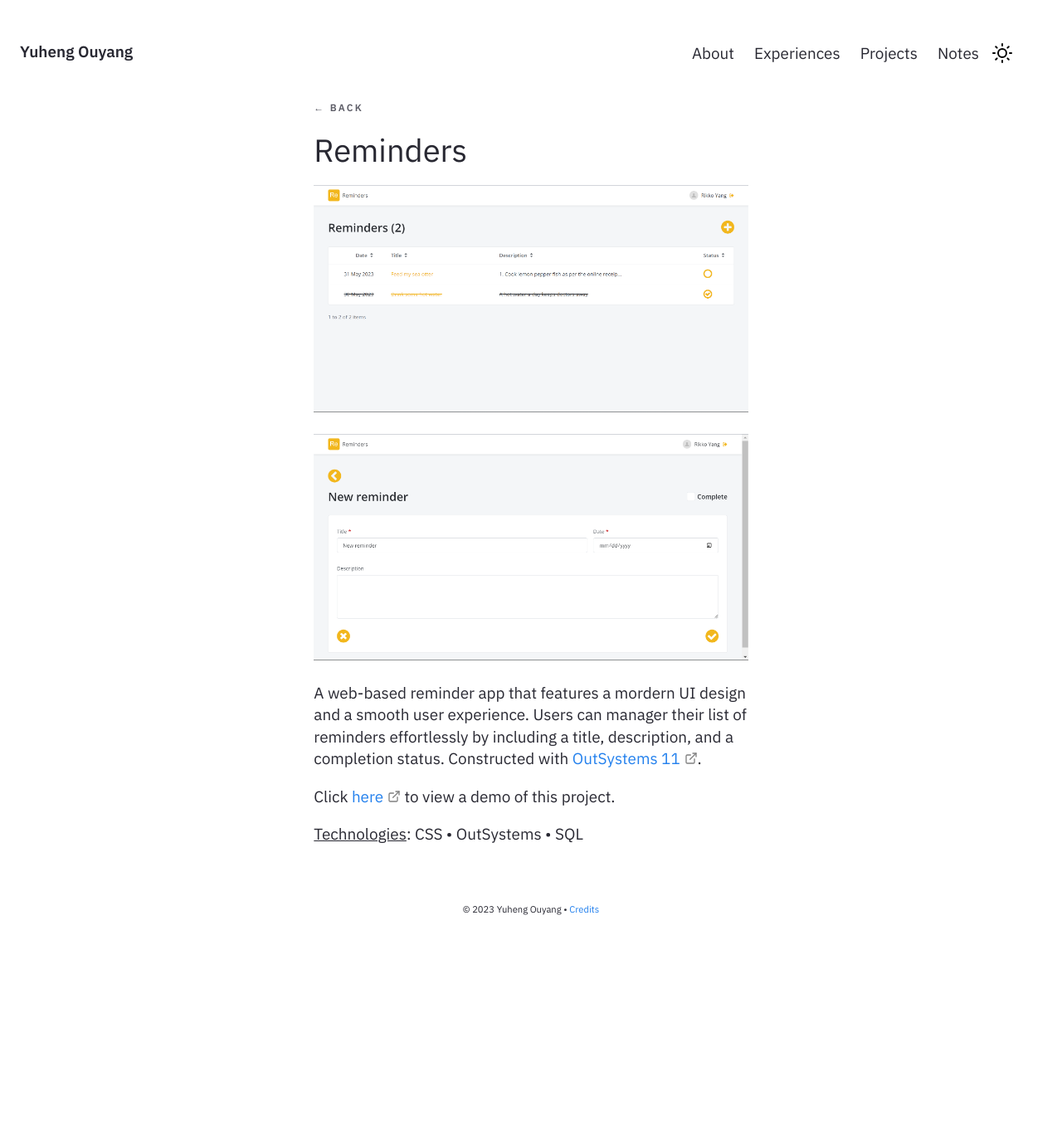
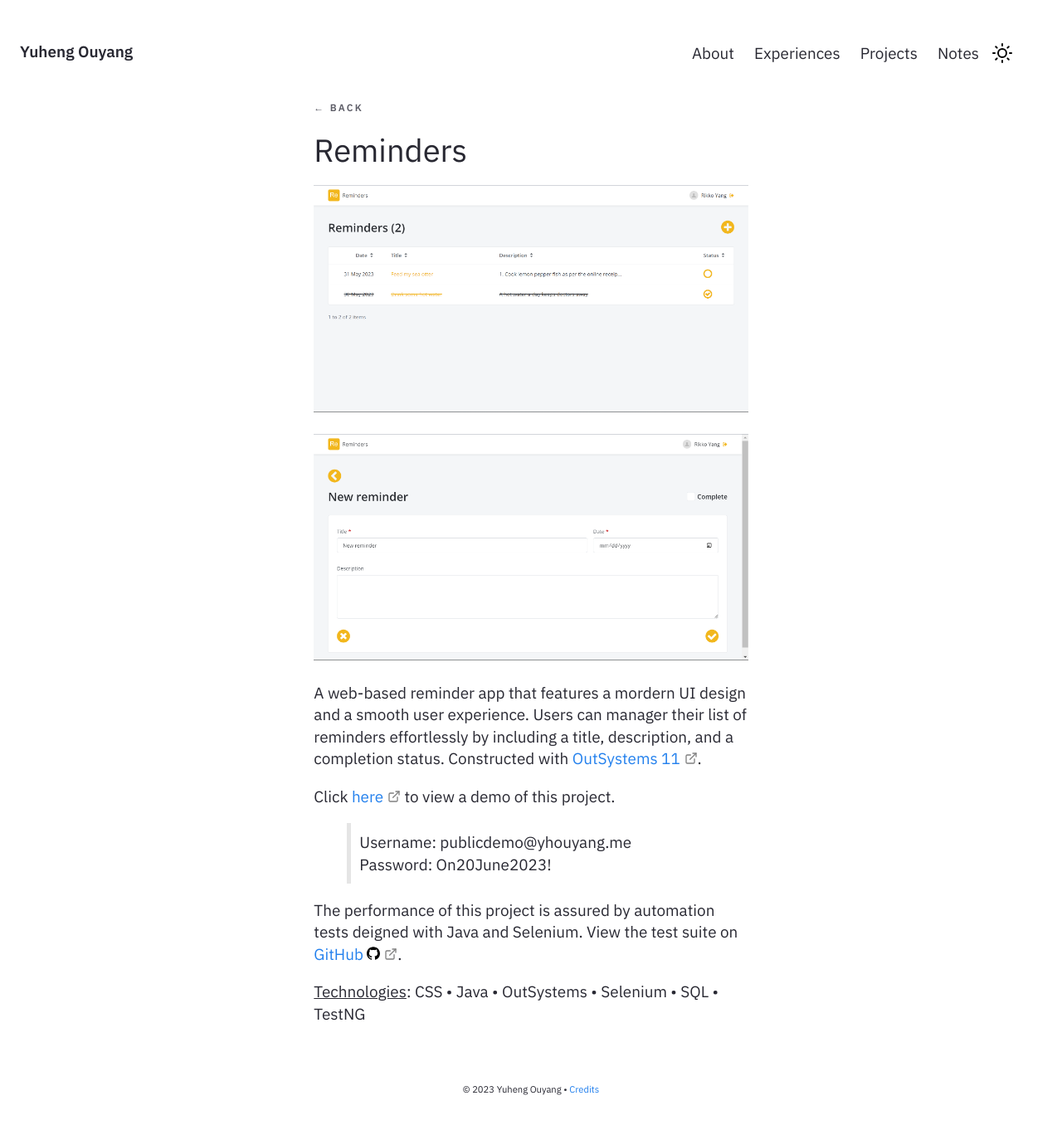
Before and after one commit to yhouyang02/yhouyang02.github.io, a Jekyll site: the page built from _notes/Public/Reminders.md, in a window 1280 px wide. Shown: the whole page at 83% size. Built offline with Jekyll 4.4.1, drawn with Linux system fonts in a browser that asks for light colours; before the commit the page ends 1145 px from its top, so only the background shows below that.

Commit message:
Update project description

```diff
--- a/_notes/Public/Reminders.md
+++ b/_notes/Public/Reminders.md
@@ -18,4 +18,10 @@ A web-based reminder app that features a mordern UI design and a smooth user exp
 
 Click [here](https://personal-vcgtfgt9.outsystemscloud.com/Reminders/) to view a demo of this project.
 
-<u>Technologies</u>: CSS • OutSystems • SQL
+> Username: publicdemo@yhouyang.me
+>
+> Password: On20June2023!
+
+The performance of this project is assured by automation tests deigned with Java and Selenium. View the test suite on [GitHub <img src="../../assets/img/github-icon.svg" alt="drawing" width="16"/>](https://github.com/yhouyang02/outsystems-testsuite-reminders).
+
+<u>Technologies</u>: CSS • Java • OutSystems • Selenium • SQL • TestNG
```
